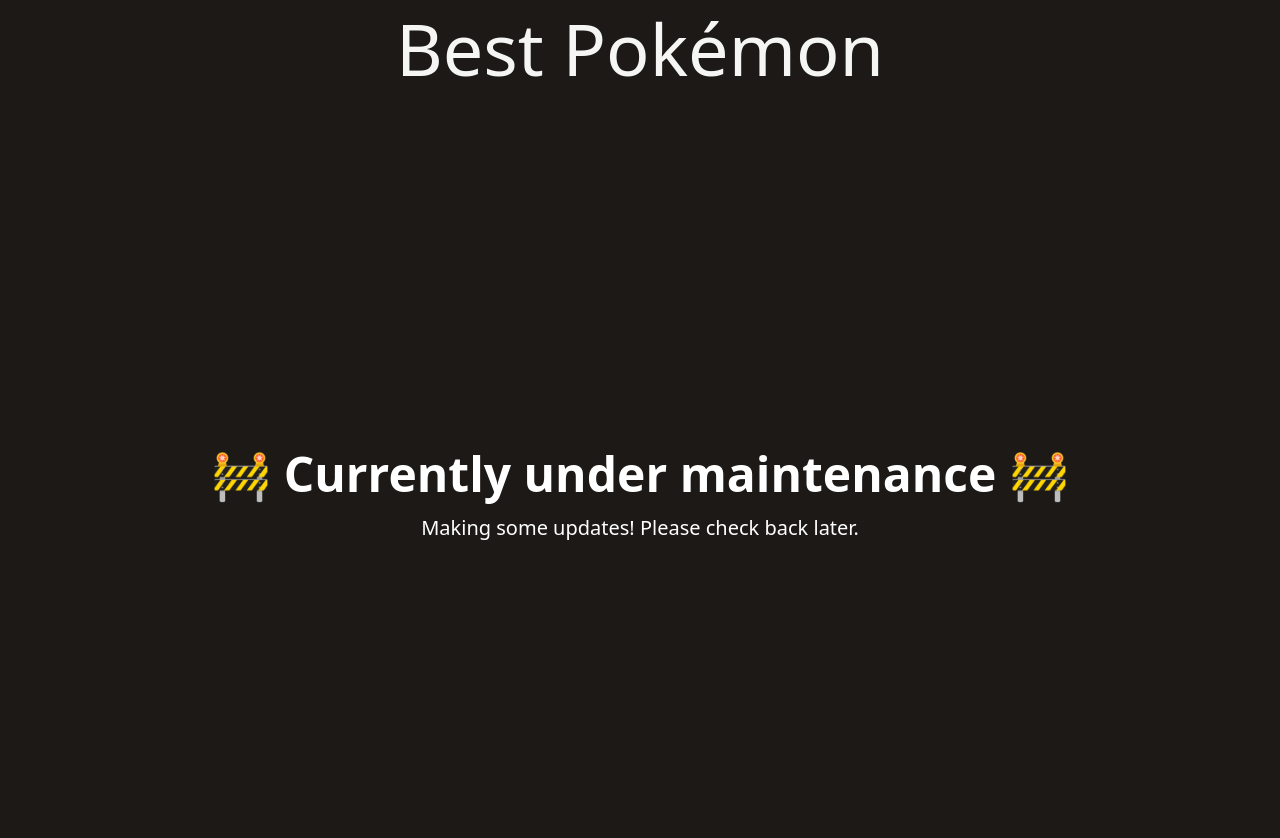
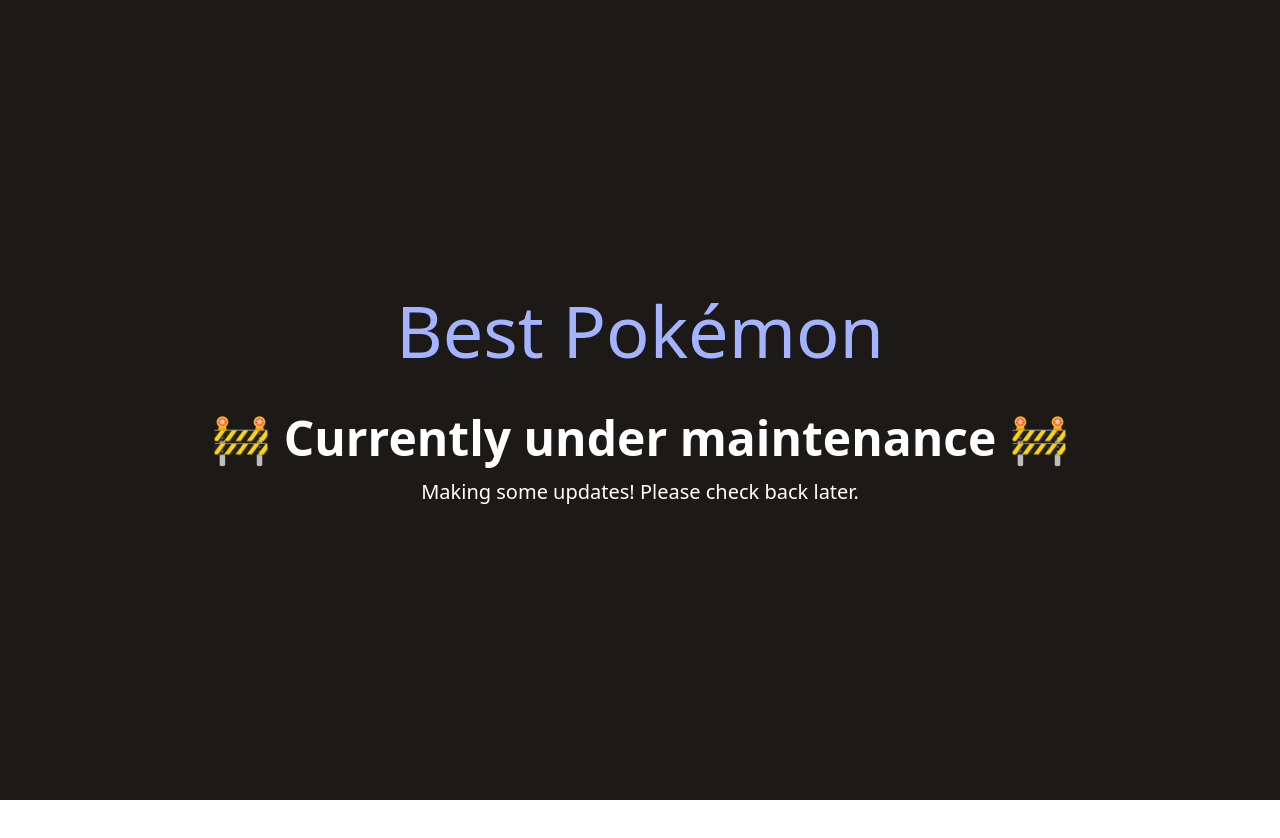
Before and after one commit to mikeycodingstuff/best-pokemon, a Vue app: page / in a window 1280 px wide. Shown: the top 838 px of the page. After the commit the page ends 800 px from the top, so only its background shows below. Built offline with nearby package versions, Linux system fonts and the light colour scheme.

Commit message:
change styling

```diff
--- a/src/App.vue
+++ b/src/App.vue
@@ -1,7 +1,4 @@
 <template>
-  <div class="p-3">
-    <RouterLink to="/" class="flex justify-center text-7xl">Best Pokémon</RouterLink>
-  </div>
   <main>
     <RouterView />
   </main>
--- a/src/views/MaintenanceView.vue
+++ b/src/views/MaintenanceView.vue
@@ -1,5 +1,11 @@
 <template>
-  <div class="h-screen w-screen flex flex-col items-center justify-center bg-stone-900 text-white">
+  <div class="h-screen w-screen bg-stone-900 text-white flex flex-col items-center justify-center text-center px-4">
+    <!-- Title -->
+    <RouterLink to="/" class="text-7xl text-indigo-300 mb-12">
+      Best Pokémon
+    </RouterLink>
+
+    <!-- Maintenance message -->
     <h1 class="text-5xl font-bold">🚧 Currently under maintenance 🚧</h1>
     <p class="text-xl mt-4">Making some updates! Please check back later.</p>
   </div>
```
